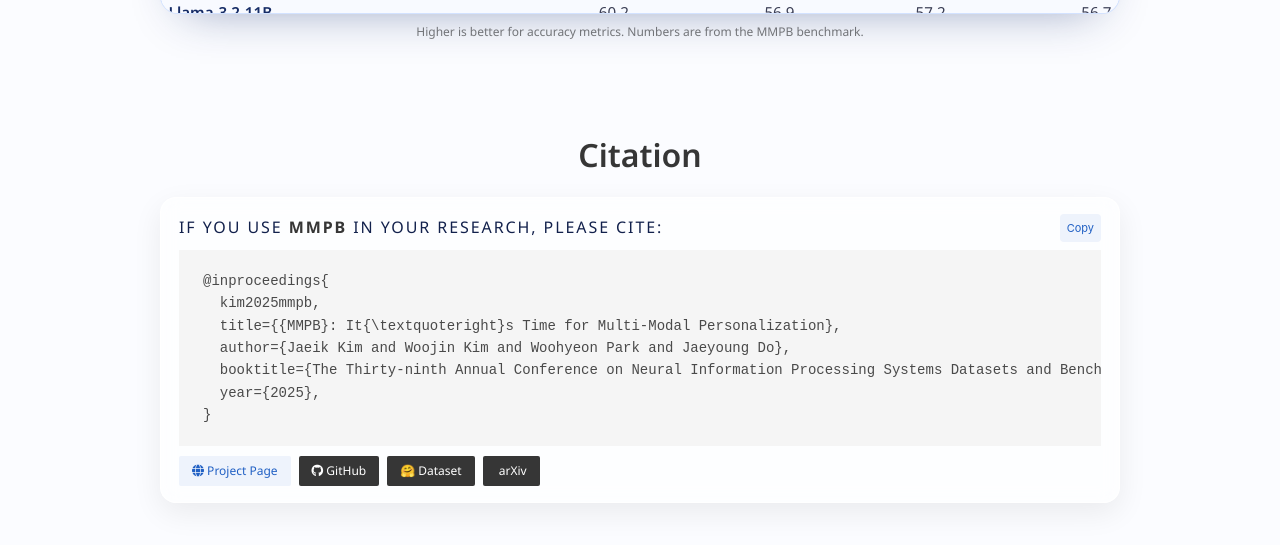
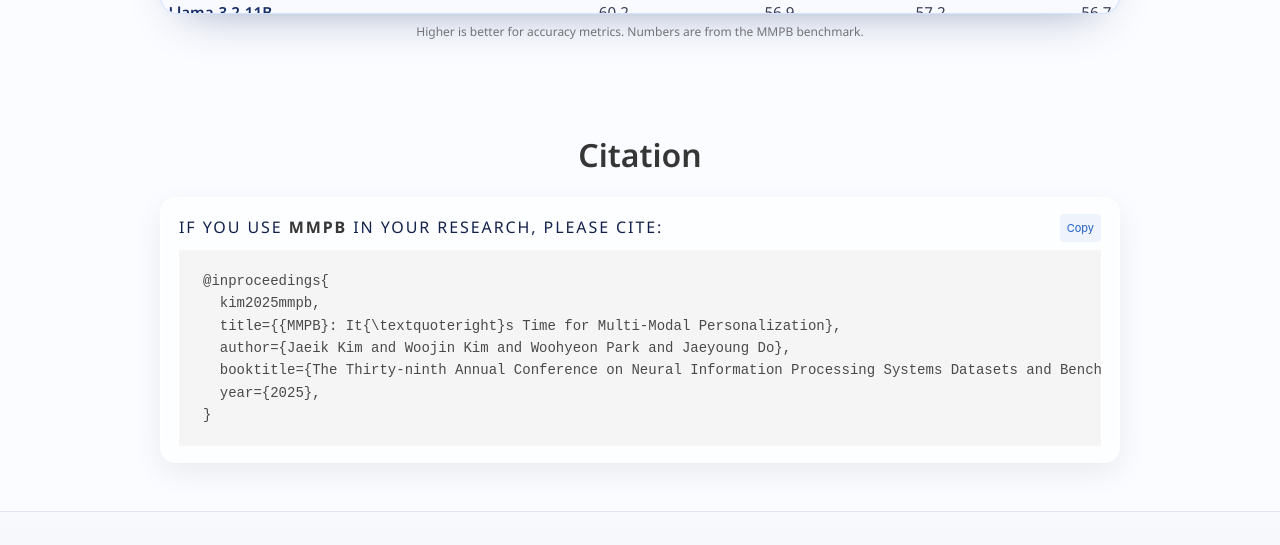
Before and after one commit to AIDASLab/MMPB, a plain HTML site: page index.html in a window 1280 px wide. Shown: the part 3961-4506 px from the top of the page. Drawn offline with nearby package versions, Linux system fonts and the light colour scheme; some icons are missing; a web font is replaced by a local one.

Commit message:
Update index.html

```diff
--- a/index.html
+++ b/index.html
@@ -674,20 +674,6 @@
   booktitle={The Thirty-ninth Annual Conference on Neural Information Processing Systems Datasets and Benchmarks Track},
   year={2025},
 }</code></pre>
-          <div style="margin-top:10px; display:flex; gap:8px; flex-wrap:wrap;">
-            <a href="https://aidaslab.github.io/MMPB/" class="button is-small is-link is-light">
-              <i class="fas fa-globe" aria-hidden="true"></i>&nbsp;Project Page
-            </a>
-            <a href="https://github.com/AIDASLab/MMPB" class="button is-small is-dark">
-              <i class="fab fa-github" aria-hidden="true"></i>&nbsp;GitHub
-            </a>
-            <a href="https://huggingface.co/datasets/snu-aidas/MMPB" class="button is-small is-dark">
-              🤗&nbsp;Dataset
-            </a>
-            <a href="https://www.arxiv.org/abs/2509.22820" class="button is-small is-dark">
-              <i class="ai ai-arxiv" aria-hidden="true"></i>&nbsp;arXiv
-            </a>
-          </div>
         </div>
       </div>
     </div>
```
